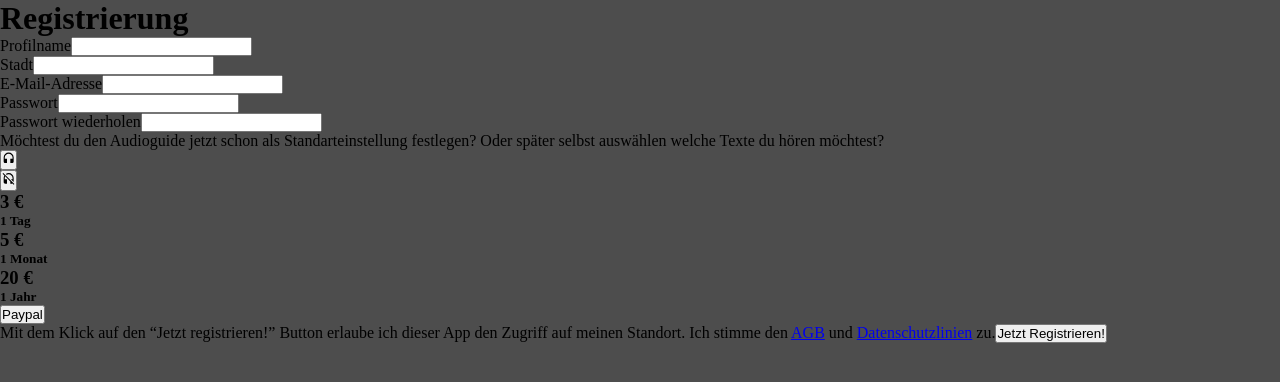
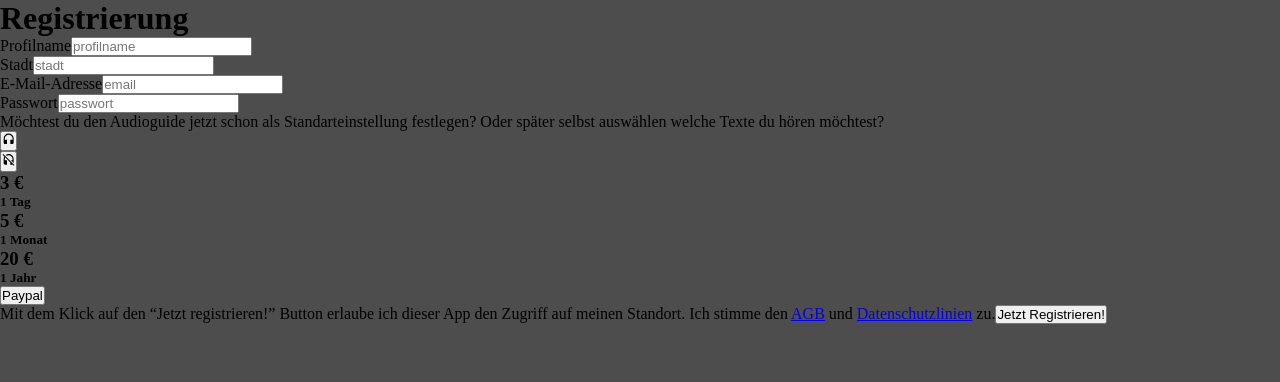
Before and after one commit to Just-URban-Exploring/Frontend, a React (Vite) app: page /registrierung in a window 1280 px wide. Shown: the top 382 px of the page. Built offline with nearby package versions, Linux system fonts and the light colour scheme.

Commit message:
branch connecttodb und registrierung funktioniert zu 80%

```diff
--- a/package.json
+++ b/package.json
@@ -25,6 +25,6 @@
     "@types/react": "^18.0.26",
     "@types/react-dom": "^18.0.9",
     "@vitejs/plugin-react": "^3.0.0",
-    "vite": "^4.0.0"
+    "vite": "^4.0.4"
   }
 }
--- a/src/pages/Registration.jsx
+++ b/src/pages/Registration.jsx
@@ -10,7 +10,8 @@ import Audioguide from "../components/Audioguide.jsx";
 
 export function Registration() {
   // POST user -----
-  const [user, setUser] = useState({
+  const INITIAL =
+  {
     profilname: "",
     stadt: "",
     email: "",
@@ -19,7 +20,9 @@ export function Registration() {
     audio: false,
     abo: "",
     isAdmin: false,
-  });
+  };
+
+const [user, setUser] = useState(INITIAL);
 
   const handleChange = (e) => {
     setUser({ ...user, [e.target.id]: e.target.value });
@@ -27,15 +30,16 @@ export function Registration() {
 
   const handleSubmit = (e) => {
     e.preventDefault();
-    fetch("http://localhost:4009/user", {
+    fetch("http://localhost:5555/registration", {
       method: "POST",
       body: JSON.stringify(user),
       headers: {
         "Content-type": "application/json; charset=UTF-8",
       },
     }).then((response) => response.json());
-    setUser(user);
-    console.log(user);
+      setUser(user);
+      console.log(user);
+      setUser(INITIAL);
   };
 
   return (
@@ -44,64 +48,69 @@ export function Registration() {
       <form action="" className="mt-4" onSubmit={handleSubmit}>
         {/* Profilname */}
         <div className="mb-3">
-          <label htmlFor="InputProfileName" className="form-label">
+          <label htmlFor="profilname" className="form-label">
             Profilname
           </label>
           <input
             value={user.profilname}
             type="text"
+            name="profilname"
             className="form-control"
-            id="InputProfileName"
+            id="profilname"
             aria-describedby="profileNameHelp"
+            placeholder="profilname"
             onChange={handleChange}
           />
         </div>
 
         {/* Stadt */}
-        <div className="mb-3">
-          <label htmlFor="Inputcity" className="form-label">
+       <div className="mb-3">
+          <label htmlFor="stadt" className="form-label">
             Stadt
           </label>
           <input
             value={user.stadt}
             type="text"
             className="form-control"
-            id="Inputcity"
+            id="stadt"
             aria-describedby="cityHelp"
+            placeholder="stadt"
             onChange={handleChange}
           />
-        </div>
+         </div>
         {/* E-Mail */}
         <div className="mb-3">
-          <label htmlFor="Inputemail" className="form-label">
+          <label htmlFor="email" className="form-label">
             E-Mail-Adresse
           </label>
           <input
             value={user.email}
             type="email"
             className="form-control"
-            id="Inputemail"
+            id="email"
             aria-describedby="emailHelp"
+            placeholder="email"
             onChange={handleChange}
           />
         </div>
 
         {/* Passwort */}
         <div className="mb-3">
-          <label htmlFor="Inputpassword" className="form-label">
+          <label htmlFor="passwort" className="form-label">
             Passwort
           </label>
           <input
             value={user.passwort}
             type="password"
             className="form-control"
-            id="Inputpassword"
+            id="passwort"
             aria-describedby="passwordHelp"
+            placeholder="passwort"
             onChange={handleChange}
           />
         </div>
         {/* Passwort wiederholen */}
-        <div className="mb-3">
+{/*        <div className="mb-3">
           <label htmlFor="InputrepeatPassword" className="form-label">
             Passwort wiederholen
           </label>
@@ -113,7 +122,7 @@ export function Registration() {
             onChange={handleChange}
           />
         </div>
-
+*/}
         {/* A V A T A R */}
         {/* <div>
           <h4>Wähle dein Profilbild aus:</h4>
```
Also changed, not shown: 1 other file (tests, documents, lock files or other folders).
